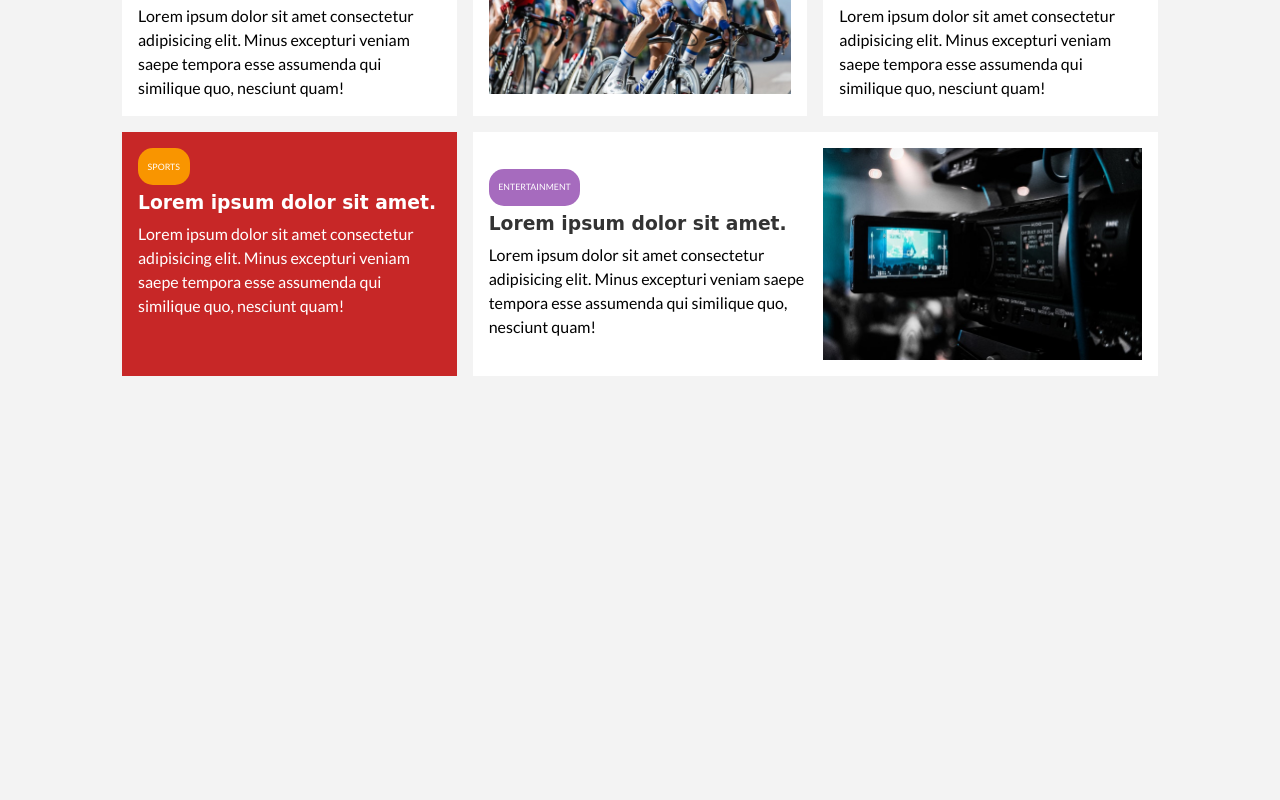
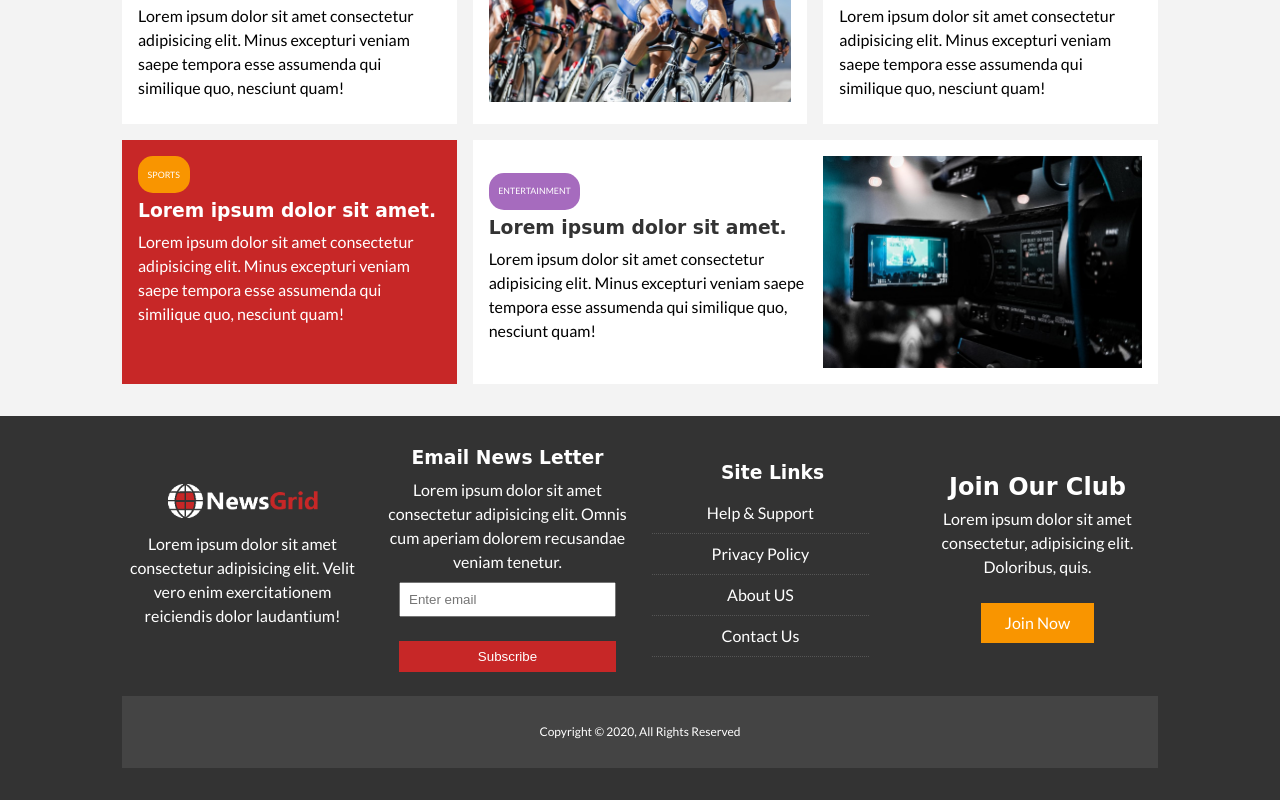
Before and after one commit to yashik777-nb/NewsGrid, a plain HTML site: page index.html in a window 1280 px wide. Shown: the part 1170-1970 px from the top of the page. Before the commit the page ends 1578 px from the top, so only its background shows below. Drawn offline with Linux system fonts and the light colour scheme.

Commit message:
Footer Grid

```diff
--- a/css/style.css
+++ b/css/style.css
@@ -137,6 +137,20 @@ h1,h2,h3,h4,h5,h6{
 .p-2 { padding: 2rem;}
 .p-3 { padding: 3rem;}
 
+p{
+    margin: 0.5rem 0;
+}
+
+.list li {
+    padding: 0.5rem 0;
+    border-bottom: #555555 1px dotted;
+    width: 90%;
+}
+
+.list li a:hover{
+    color: var(--primary-color) !important;
+}
+
 /* Navigation Bar */
 #main-nav{
     background: #ffffff;
@@ -247,3 +261,44 @@ h1,h2,h3,h4,h5,h6{
     align-items: center;
     grid-column: 2/span 2;
 }
+
+/* Footer */
+#main-footer{
+    background: var(--dark-color);
+    color: white;
+}
+
+#main-footer img{
+    width: 150px;
+}
+
+#main-footer a {
+    color: white;
+}
+
+#main-footer .footer-container{
+    display: grid;
+    grid-template-columns: repeat(4, 1fr);
+    gap: 1.5rem;
+    text-align: center;
+    align-items: center;
+    justify-content: center;
+}
+
+#main-footer .footer-container > *:last-child{
+    background: #444444;
+    grid-column: 1/span 4;
+    padding: 1rem;
+    font-size: 0.75rem;
+}
+
+
+#main-footer .footer-container input[type='email']{
+    width: 90%;
+    padding: 0.5rem;
+    margin-bottom: 0.5rem;
+}
+
+#main-footer .footer-container input[type='submit']{
+    width: 90%;
+}
--- a/index.html
+++ b/index.html
@@ -114,7 +114,41 @@
             </div>
         </div>
     </section>
-
+    <!-- Footer -->
+    <footer id="main-footer" class="py-2">
+        <div class="container footer-container">
+            <div>
+                <img src="./img/logo_light.png" alt="News Grid">
+                <p>Lorem ipsum dolor sit amet consectetur adipisicing elit. Velit vero enim exercitationem reiciendis
+                    dolor laudantium!</p>
+            </div>
+            <div>
+                <h3>Email News Letter</h3>
+                <p>Lorem ipsum dolor sit amet consectetur adipisicing elit. Omnis cum aperiam dolorem recusandae veniam tenetur.</p>
+                <form>
+                    <input type="email" name="email" id="email" placeholder="Enter email">
+                    <input type="submit" value="Subscribe" class="btn btn-primary">
+                </form>
+            </div>
+            <div>
+                <h3>Site Links</h3>
+                <ul class="list">
+                    <li><a href="#">Help & Support</a></li>
+                    <li><a href="#">Privacy Policy</a></li>
+                    <li><a href="#">About US</a></li>
+                    <li><a href="#">Contact Us</a></li>
+                </ul>
+            </div>
+            <div>
+                <h2>Join Our Club</h2>
+                <p>Lorem ipsum dolor sit amet consectetur, adipisicing elit. Doloribus, quis.</p>
+                <a href="#" class="btn btn-secondary">Join Now</a>
+            </div>
+            <div>
+                <p>Copyright &copy; 2020, All Rights Reserved</p>
+            </div>
+        </div>
+    </footer>
 
 </body>
 
```
